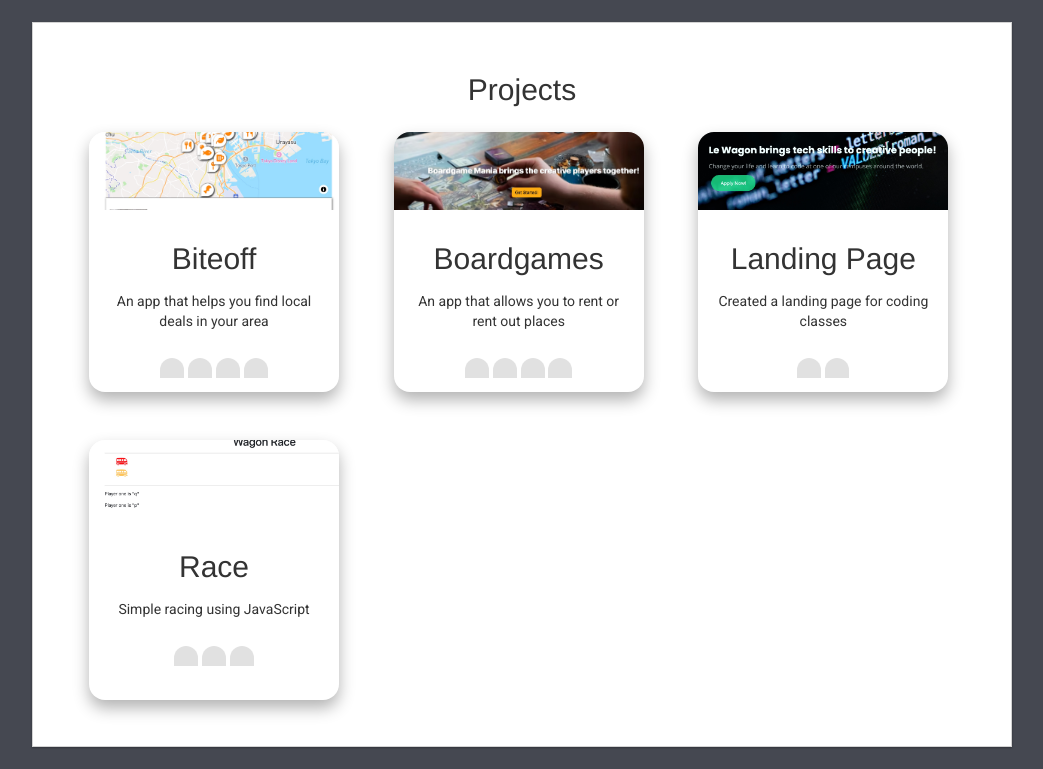
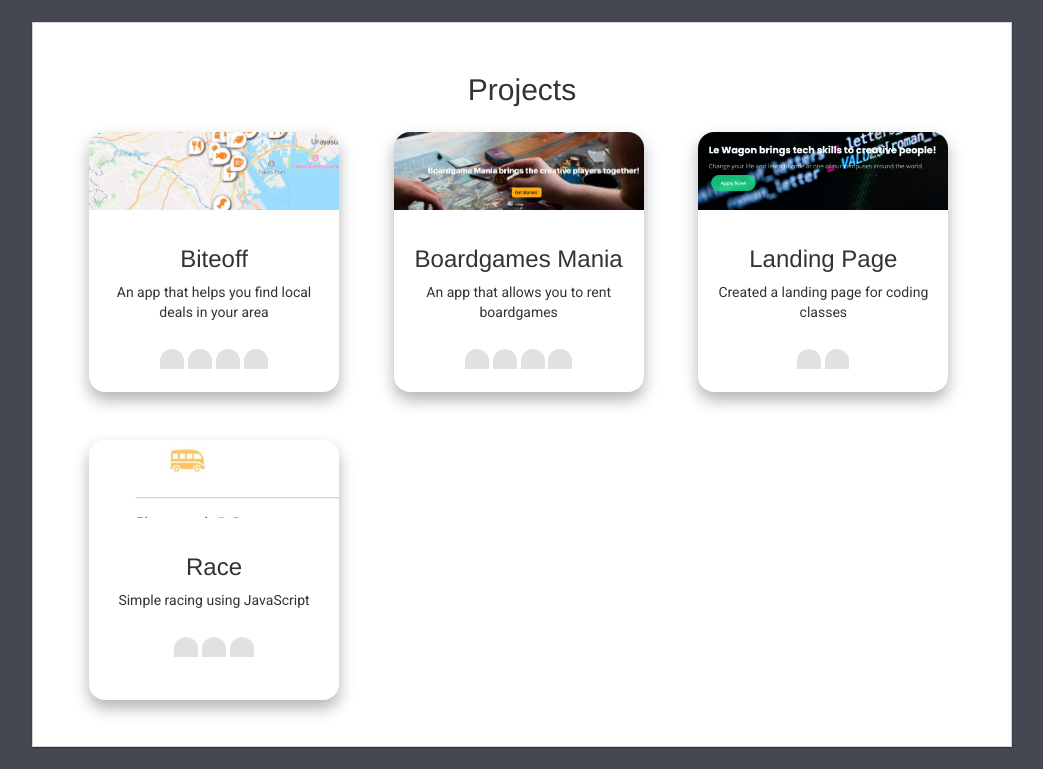
Before and after one commit to Csanjo/profile, a plain HTML site: page index.html in a window 1280 px wide. Shown: the part 702-1471 px from the top of the page, without its empty margins (118-1161 px from the left). Drawn offline with nearby package versions, Linux system fonts and the light colour scheme; grey boxes are pictures that could not be loaded; a web font is replaced by a local one.

Commit message:
fixed pictures

```diff
--- a/index.html
+++ b/index.html
@@ -55,9 +55,9 @@
      <h2>Projects</h2>
     <div class="cards">
       <div class="card-hello">
-          <img src="images/biteoff.jpeg" alt="">
+          <img src="images/biteoff.jpg" alt="">
        <div class="card-hello-info">
-         <h2>Biteoff</h2>
+         <h3>Biteoff</h3>
          <p>An app that helps you find local deals in your area </p>
         </div>
         <div class="">
@@ -71,8 +71,8 @@
       <div class="card-hello">
        <img src="images/Boardgame.jpeg" alt="">
        <div class="card-hello-info">
-         <h2>Boardgames</h2>
-         <p>An app that allows you to rent or rent out places</p>
+         <h3>Boardgames Mania</h3>
+         <p>An app that allows you to rent boardgames</p>
         </div>
         <div class="">
          <img src="https://api.iconify.design/devicon-plain:rails-wordmark.svg" alt="Rails Icon" id="tech_icons"/>
@@ -85,7 +85,7 @@
       <div class="card-hello">
        <img src="images/landing.jpeg" alt="">
        <div class="card-hello-info">
-         <h2>Landing Page</h2>
+         <h3>Landing Page</h3>
          <p>Created a landing page for coding classes </p>
         </div>
         <div class="">
@@ -95,9 +95,9 @@
         <a href="http://christiansanjo.me/landing/" target="_blank"><i class="fa-solid fa-arrow-up-right-from-square link" ></i></a>
      </div>
       <div class="card-hello">
-       <img src="images/race.jpeg" alt="">
+       <img src="images/race.jpg" alt="">
        <div class="card-hello-info">
-         <h2>Race</h2>
+         <h3>Race</h3>
          <p>Simple racing using JavaScript</p>
         </div>
         <div class="">
--- a/style.css
+++ b/style.css
@@ -222,13 +222,13 @@ i:hover {
 @media (min-width: 768px) {
   .card-hello img:hover {
     /*customizable*/
-    height: 70%;
+    height: 65%;
   }
 }
 
 .card-hello img.tapped {
   /*customizable*/
-  height: 70%;
+  height: 65%;
 }
 @media (min-width: 100px) and (max-width: 575px) {
   .cards {
```
Also changed, not shown: images/biteoff.jpg (added), images/race.jpeg (deleted), images/race.jpg (added).
